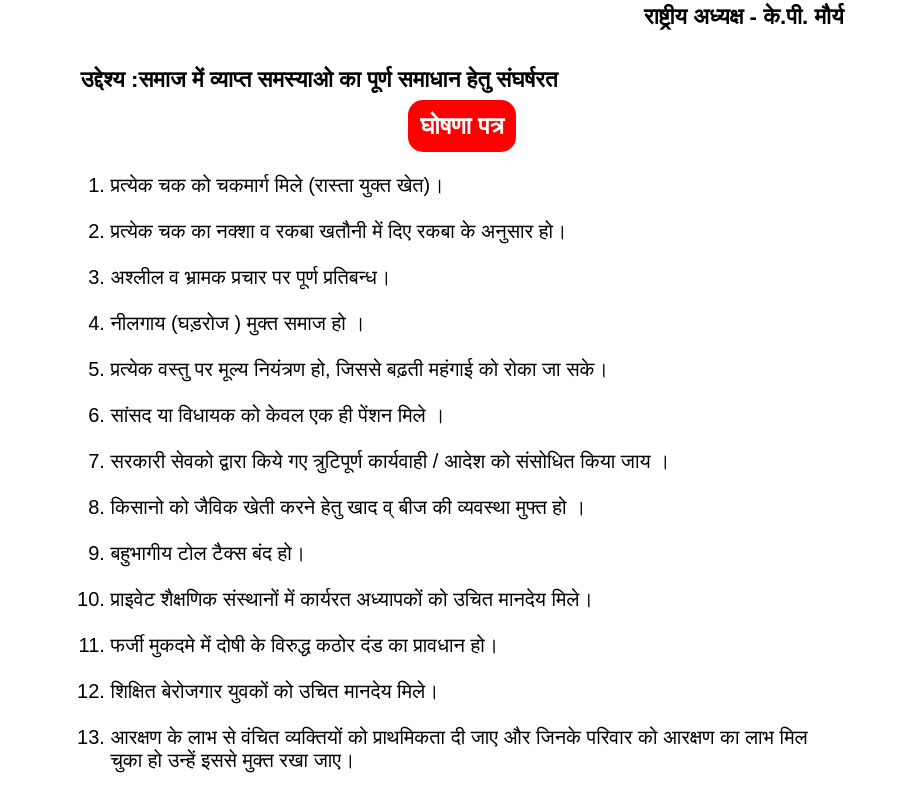
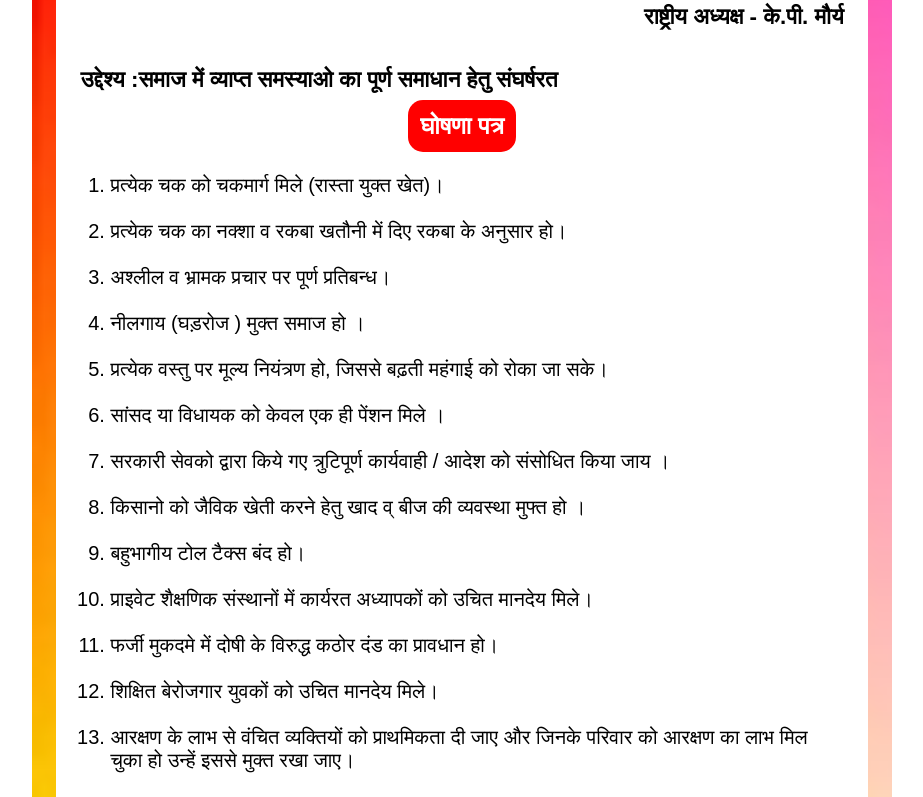
Before and after one commit to aloky06/loksamadhan, a plain HTML site: page Party.html in a window 1280 px wide. Shown: the part 159-956 px from the top of the page, without its empty margins (178-1101 px from the left). Drawn offline with Linux system fonts and the light colour scheme.

Commit message:
first commit

```diff
--- a/Party.html
+++ b/Party.html
@@ -16,7 +16,7 @@
             align-items: center;
         }
         .main-div{
-            background-image:url(img/images\ \(2\).jpg);
+            background-image:url(img/yatra-\ background.jpg);
             background-repeat: no-repeat;
             background-size: cover;
             width: 65%;
```
Also changed, not shown: index.html (+1 -1 lines).
